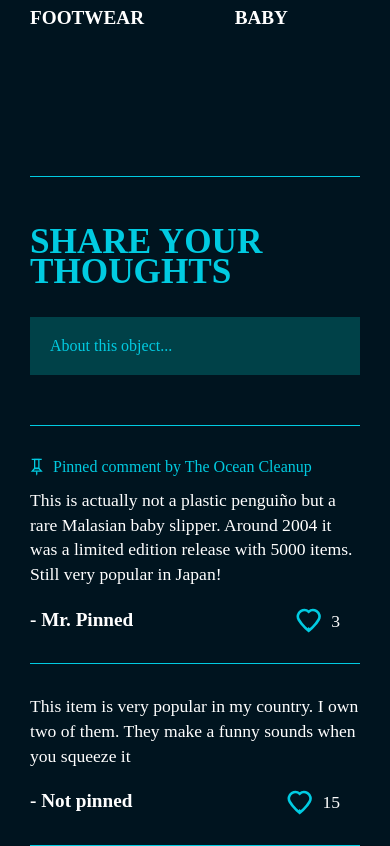
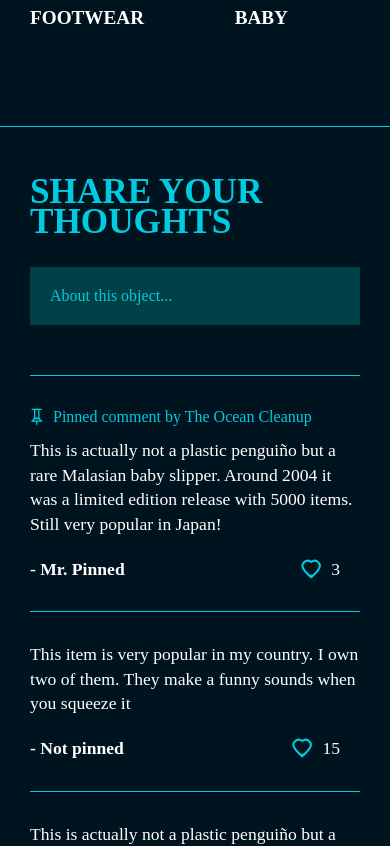
Before and after one commit to teunism/teunis-site, a React app: page /doll-head in a window 390 px wide. Shown: the part 1683-2529 px from the top of the page. Built offline with nearby package versions, Linux system fonts and the light colour scheme; a web font is replaced by a local one.

Commit message:
Remove --mobile modifier classes and use media queries

```diff
--- a/src/components/Atoms/Comments/Comments.scss
+++ b/src/components/Atoms/Comments/Comments.scss
@@ -25,8 +25,11 @@
 }
 
 .comments__comment-name {
-    font-size: 1.2rem;
+    font-size: 1.1rem;
     font-weight: 600;
+    @include bp-min(small) {
+        font-size: 1.2rem;
+    }
 }
 
 .comments__comment-likes {
@@ -37,6 +40,9 @@
     align-items: center;
 }
 .comments__heart-icon {
-    height: 25px;
+    height: 20px;
     margin-right: gap(2);
+    @include bp-min(small) {
+        height: 25px;
+    }
 }
--- a/src/components/Atoms/ItemsGrid/ItemsGrid.scss
+++ b/src/components/Atoms/ItemsGrid/ItemsGrid.scss
@@ -2,11 +2,17 @@
 
 .items-grid {
     @include bare-list;
-    width: 100%;
     display: flex;
     flex-wrap: wrap;
     justify-content: space-between;
-    gap: gap(3);
+    gap: 15px;
+    width: 100%;
+    min-height: 400px;
+
+    @include bp-min(small) {
+        gap: gap(3);
+        min-height: none;
+    }
 }
 
 .items-grid__item-link {
@@ -23,7 +29,10 @@
 }
 
 .items-grid__item {
-    width: calc(50% - #{gap(3)} / 2);
+    width: calc(50% - 15px / 2);
+    @include bp-min(small) {
+        width: calc(50% - #{gap(3)} / 2);
+    }
 }
 
 .items-grid__item-figure {
--- a/src/components/Molecules/CommentSection/CommentSection.scss
+++ b/src/components/Molecules/CommentSection/CommentSection.scss
@@ -3,7 +3,13 @@
 .comment-section {
     @include constrain(small-medium);
     border-top: 1px solid $blue;
-    padding-top: gap(5);
+    margin: 0 -#{gap(4)};
+    padding: gap(5) gap(4) 0;
+
+    @include bp-min(small) {
+        margin: 0;
+        padding: gap(5) 0 0;
+    }
 }
 
 .comment-section__title {
--- a/src/components/Molecules/GlobeIntro/GlobeIntro.scss
+++ b/src/components/Molecules/GlobeIntro/GlobeIntro.scss
@@ -1,10 +1,26 @@
 @import "../../../styles/global.scss";
 
 .globe-intro {
-    margin-bottom: gap(5);
+    padding: 0 gap(2);
+    margin-bottom: gap(6);
+
+    @include bp-min(small) {
+        margin-bottom: gap(5);
+        padding: 0;
+    }
 }
 
 .globe-intro__logo {
     width: 100%;
     margin-bottom: gap(2);
 }
+
+.globe-intro__text {
+    color: $text-dark;
+    font-size: 1rem;
+
+    @include bp-min(small) {
+        color: $white;
+        font-size: 1.1rem;
+    }
+}
--- a/src/components/Molecules/GlobeOverlay/GlobeOverlay.scss
+++ b/src/components/Molecules/GlobeOverlay/GlobeOverlay.scss
@@ -3,7 +3,10 @@
 .globe-overlay {
     width: 100%;
     min-width: 300px;
-    padding: gap(2) gap(4) gap(4) 0;
+
+    @include bp-min(small) {
+        padding: gap(2) gap(4) gap(4) 0;
+    }
 }
 
 .globe-overlay__text {
--- a/src/components/Molecules/ItemImages/ItemImages.scss
+++ b/src/components/Molecules/ItemImages/ItemImages.scss
@@ -21,8 +21,12 @@
 
 .item-images__small-image-figure {
     box-sizing: content-box;
-    width: 60px;
-    height: 60px;
+    width: 50px;
+    height: 50px;
+    @include bp-min(small) {
+        width: 60px;
+        height: 60px;
+    }
 }
 .item-images__small-image-figure--active {
     padding-bottom: gap(1);
--- a/src/components/Molecules/ItemInfo/ItemInfo.scss
+++ b/src/components/Molecules/ItemInfo/ItemInfo.scss
@@ -2,7 +2,11 @@
 
 .item-info {
     @include constrain(small-medium);
-    margin-bottom: gap(9);
+    margin-bottom: gap(7);
+
+    @include bp-min(small) {
+        margin-bottom: gap(9);
+    }
 }
 .item-info__title {
     @include heading-medium;
--- a/src/components/Templates/GlobeTemplate/GlobeTemplate.jsx
+++ b/src/components/Templates/GlobeTemplate/GlobeTemplate.jsx
@@ -9,9 +9,6 @@ import "./GlobeTemplate.scss";
 
 const GlobeTemplate = () => {
     const mobileScreen = window.innerWidth < 640;
-    const classes = mobileScreen
-        ? "globe-template globe-template--mobile"
-        : "globe-template";
 
     return (
         <>
@@ -20,7 +17,7 @@ const GlobeTemplate = () => {
                     <p>yo</p>
                 </Link>
             </nav>
-            <section className={classes}>
+            <section className="globe-template">
                 {!mobileScreen ? (
                     <>
                         <div className="globe-template__text">
--- a/src/components/Templates/GlobeTemplate/GlobeTemplate.scss
+++ b/src/components/Templates/GlobeTemplate/GlobeTemplate.scss
@@ -1,14 +1,21 @@
 @import "../../../styles/global.scss";
 
 .globe-template {
-    display: flex;
-    justify-content: space-between;
-    gap: gap(4);
-    height: 100vh;
-    max-height: 100vh;
-    overflow: hidden;
+    height: auto;
+    max-height: none;
+    padding: gap(4);
     -ms-overflow-style: none; /* IE and Edge */
     scrollbar-width: none; /* Firefox */
+
+    @include bp-min(small) {
+        display: flex;
+        justify-content: space-between;
+        gap: gap(4);
+        height: 100vh;
+        max-height: 100vh;
+        overflow: hidden;
+        padding: 0;
+    }
 
     @include bp-min(huge) {
         gap: gap(6);
@@ -28,50 +35,12 @@
 }
 
 .globe-template__globe-container {
-    width: 100%;
-    padding: gap(6) gap(4) gap(2) 0;
-}
-
-/**
- * Mobile globe page
- */
-.globe-template--mobile {
-    display: block;
-    height: auto;
-    max-height: none;
-    padding: gap(4);
-}
-
-.globe-template--mobile .globe-template__globe-container {
-    width: 100%;
     margin-bottom: gap(5);
     padding: 0;
+    width: 100%;
+
+    @include bp-min(small) {
+        padding: gap(6) gap(4) gap(2) 0;
+        margin: 0;
+    }
 }
-
-.globe-template--mobile .globe-overlay {
-    padding: 0;
-}
-
-.globe-template--mobile .globe-intro {
-    padding: 0 gap(2);
-    margin-bottom: gap(6);
-}
-
-.globe-template--mobile .items-grid {
-    @include bare-list;
-    gap: 15px;
-    min-height: 400px;
-}
-
-.globe-template--mobile .items-grid__item {
-    width: calc(50% - 15px / 2);
-}
-
-.globe-template--mobile .globe-intro__text {
-    color: $text-dark;
-    font-size: 1rem;
-}
-
-.item-detail-template__intro {
-    color: $off-white;
-}
--- a/src/components/Templates/ItemDetailTemplate/ItemDetailTemplate.jsx
+++ b/src/components/Templates/ItemDetailTemplate/ItemDetailTemplate.jsx
@@ -19,12 +19,8 @@ const ItemDetailTemplate = () => {
     const pinnedComment = item.comments.find((comment) => comment.pinned);
     const mobileScreen = window.innerWidth < 640;
 
-    const classes = mobileScreen
-        ? "item-detail-template item-detail-template--mobile"
-        : "item-detail-template";
-
     return (
-        <div className={classes}>
+        <div className="item-detail-template">
             {mobileScreen && (
                 <>
                     <Link className="item-detail-template__link" to="/">
--- a/src/components/Templates/ItemDetailTemplate/ItemDetailTemplate.scss
+++ b/src/components/Templates/ItemDetailTemplate/ItemDetailTemplate.scss
@@ -1,16 +1,24 @@
 @import "../../../styles/global.scss";
 
 .item-detail-template {
+    padding: gap(4);
+    @include bp-min(small) {
         max-width: 100vw;
         display: flex;
         gap: gap(7);
         padding: gap(6);
     }
+}
 
 .item-detail-template__images {
+    position: relative;
+    width: 100%;
+    margin-bottom: gap(4);
+
+    @include bp-min(small) {
         width: 50%;
-    position: relative;
-    top: 0;
+        margin-bottom: 0;
+    }
 }
 .item-detail-template__images-inner {
     position: sticky;
@@ -31,7 +39,10 @@
 }
 
 .item-detail-template__info {
+    width: 100%;
+    @include bp-min(small) {
         width: 50%;
+    }
 }
 
 .item-detail-template__text {
@@ -41,10 +52,19 @@
 
 .item-detail-template__title {
     @include heading-big;
+    margin-bottom: gap(5);
+
+    @include bp-min(small) {
         margin-bottom: gap(4);
     }
+}
 .item-detail-template__intro {
+    color: $off-white;
     margin-bottom: gap(4);
+
+    @include bp-min(small) {
+        color: $white;
+    }
 }
 
 .item-detail-template__link {
@@ -58,29 +78,3 @@
 .item-detail-template__arrow-icon:hover {
     transform: translateX(-20%);
 }
-
-/**
- * Mobile globe page
- */
-.item-detail-template--mobile {
-    display: block;
-    padding: gap(4);
-}
-
-.item-detail-template--mobile .item-detail-template__info {
-    width: 100%;
-}
-
-.item-detail-template--mobile .item-detail-template__title {
-    margin-bottom: gap(5);
-}
-
-.item-detail-template--mobile .item-detail-template__images {
-    width: 100%;
-    margin-bottom: gap(4);
-}
-
-.item-detail-template--mobile .item-images__small-image-figure {
-    width: 50px;
-    height: 50px;
-}
--- a/src/styles/base/fonts.scss
+++ b/src/styles/base/fonts.scss
@@ -86,10 +86,13 @@
  */
 @mixin text-medium {
     font-weight: 600;
-    font-size: 0.9rem;
+    font-size: 0.8rem;
     color: $white;
     line-height: 1;
     text-transform: uppercase;
+    @include bp-min(small) {
+        font-size: 0.9rem;
+    }
 }
 
 @mixin data-value-text {
```
Lines whose indentation alone changed are shown as unchanged.
